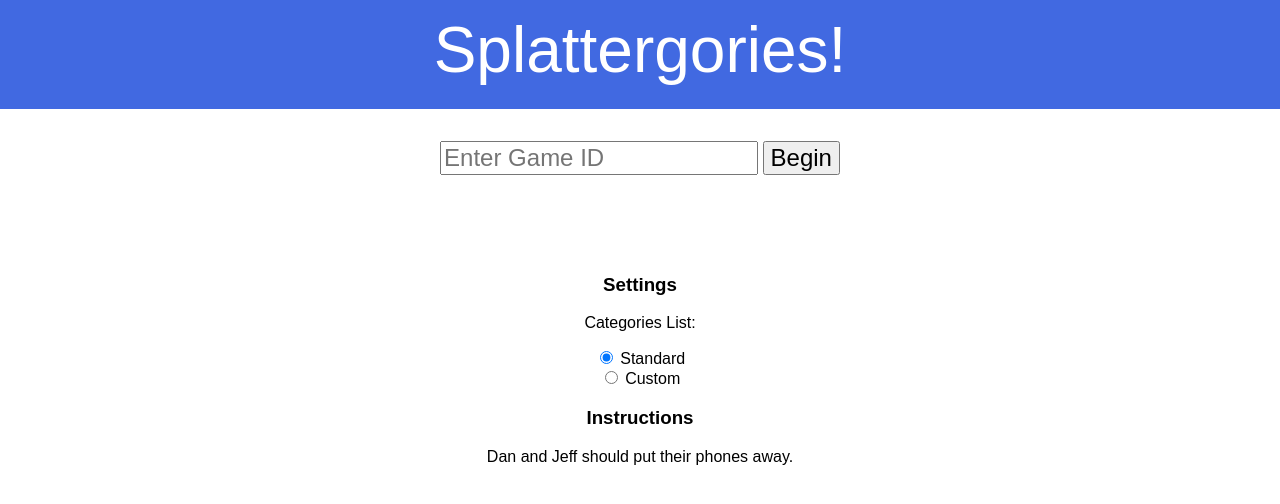
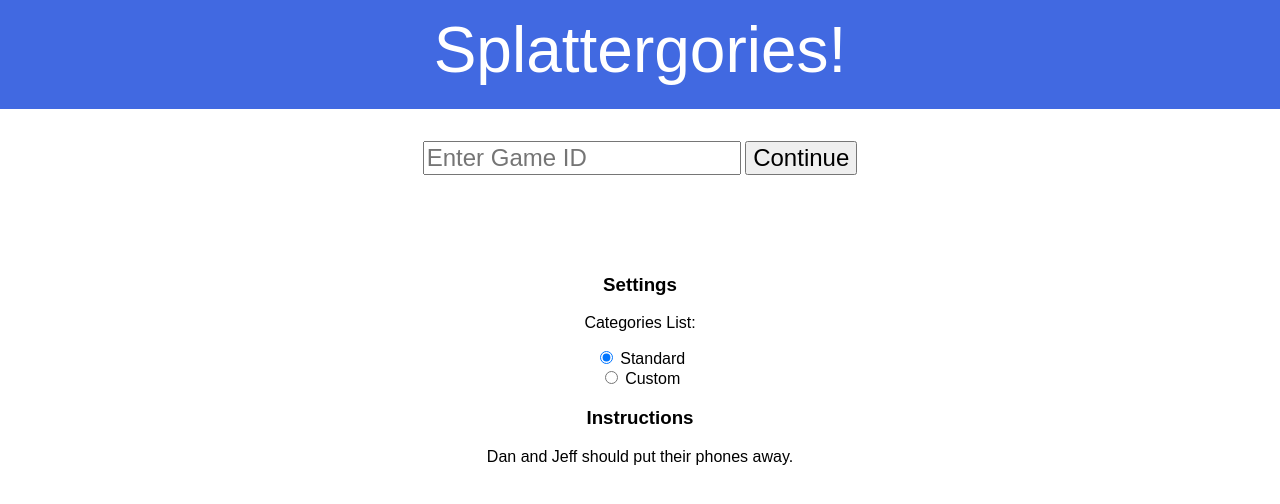
Before and after one commit to johnmigliozzi/johnmigliozzi.github.io, a plain HTML site: page splattergories/index.html in a window 1280 px wide. Drawn offline with nearby package versions, Linux system fonts and the light colour scheme.

Commit message:
Splattergories 0.5
Change text on seed-button from "Begin" to "Continue"

```diff
--- a/html/splash-screen.html
+++ b/html/splash-screen.html
@@ -1,5 +1,5 @@
 <input id="seed-box" type="text" placeholder="Enter Game ID"></input>
-<button id="seed-button" onclick="enterGameID(document.title)">Begin</button>
+<button id="seed-button" onclick="enterGameID(document.title)">Continue</button>
 <div id="nato-check-text"></div>
 <div id="nato-check"></div>
 <button id="start-button" onclick="startRound()">Start Timer</button>
```
